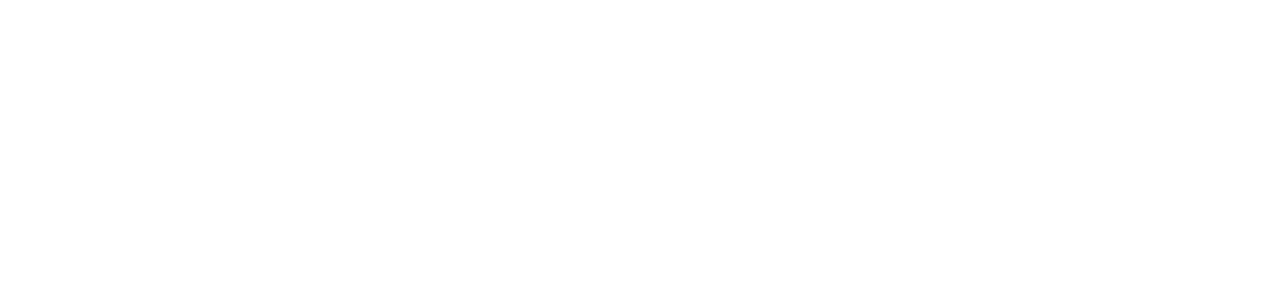
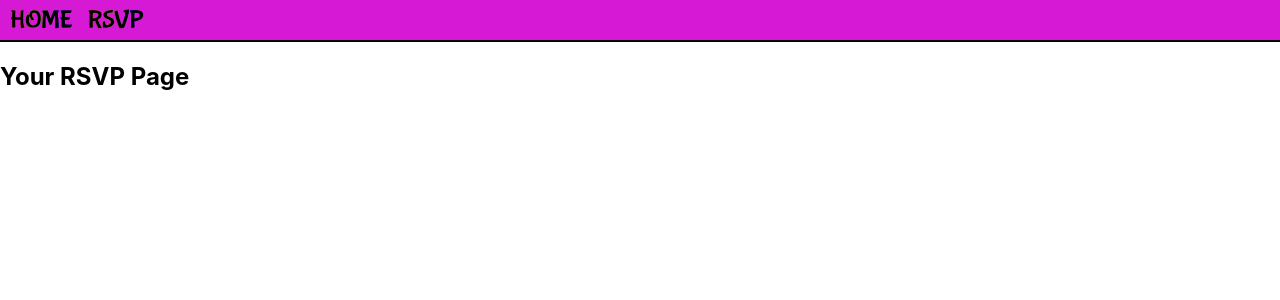
Before and after one commit to tfoxcollis/Birds-Of-A-Feather, a React (Create React App) app: page /Rsvp in a window 1280 px wide. Shown: the top 300 px of the page. Built offline with nearby package versions, Linux system fonts and the light colour scheme.

Commit message:
link up and add nav bar to rsvp page

```diff
--- a/src/Components/App/App.js
+++ b/src/Components/App/App.js
@@ -1,6 +1,7 @@
 import './App.css';
 import Welcome from "../Welcome/Welcome"
 import Nav from "../Nav/Nav"
+import Rsvp from "../Rsvp/Rsvp"
 // import PropTypes from 'prop-types';
 
 import React from 'react'
@@ -16,6 +17,10 @@
         <Route exact path="/home" >
           <Nav />
         </Route>
+        <Route exact path="/Rsvp">
+          <Nav />
+          <Rsvp />
+        </Route>
 
       </main>
       <footer className="footer">
--- a/src/Components/Nav/Nav.css
+++ b/src/Components/Nav/Nav.css
@@ -24,9 +24,7 @@
 	font-family: 'Bubblegum Sans', cursive;
 }
 
-.Rsvp-nav,
-.home-nav:hover {
-	text-decoration: underline;
+.nav-links:hover {
   color: black;
   background: linear-gradient(90deg, red, orange, yellow, green, blue, purple);
   background-clip: text;
--- a/src/Components/Nav/Nav.js
+++ b/src/Components/Nav/Nav.js
@@ -7,7 +7,7 @@
   return (
     <nav className="nav-bar">
       <span className="nav-links">
-        <NavLink className="home-nav" to='/home' aria-label="Home"><a>HOME</a></NavLink>
+        <NavLink className="home-nav" to='/home' aria-label="Home">HOME</NavLink>
         <NavLink className="rsvp-nav" to='/rsvp' aria-label="Rsvp">RSVP</NavLink>
       </span>
 		</nav>
--- a/src/Components/Rsvp/Rsvp.js
+++ b/src/Components/Rsvp/Rsvp.js
@@ -1 +1,11 @@
+import React from 'react'
 import "./Rsvp.css"
+
+
+const Rsvp = () => {
+  return (
+    <h2>Your RSVP Page</h2>
+  )
+}
+
+export default Rsvp
--- a/src/Components/Welcome/Welcome.js
+++ b/src/Components/Welcome/Welcome.js
@@ -9,7 +9,7 @@
       <div className="welcome-container">
         <img src={comingSoon} alt="coming soon" className="logo"/>
         <h1 className="welcome-title">Birds of a Feather</h1>
-        <p>Welcome to Birds of a Feather!
+        <p>Welcome to Birds of a Feather! <br></br>
         Our goal is to connect LGBTQ+ families in the Las Vegas area.
         After you enter, select a zip code and see if any other families have set up events near you.
         See an event you want to attend, hit that RSVP button and let the fam know you'll be there!
```
